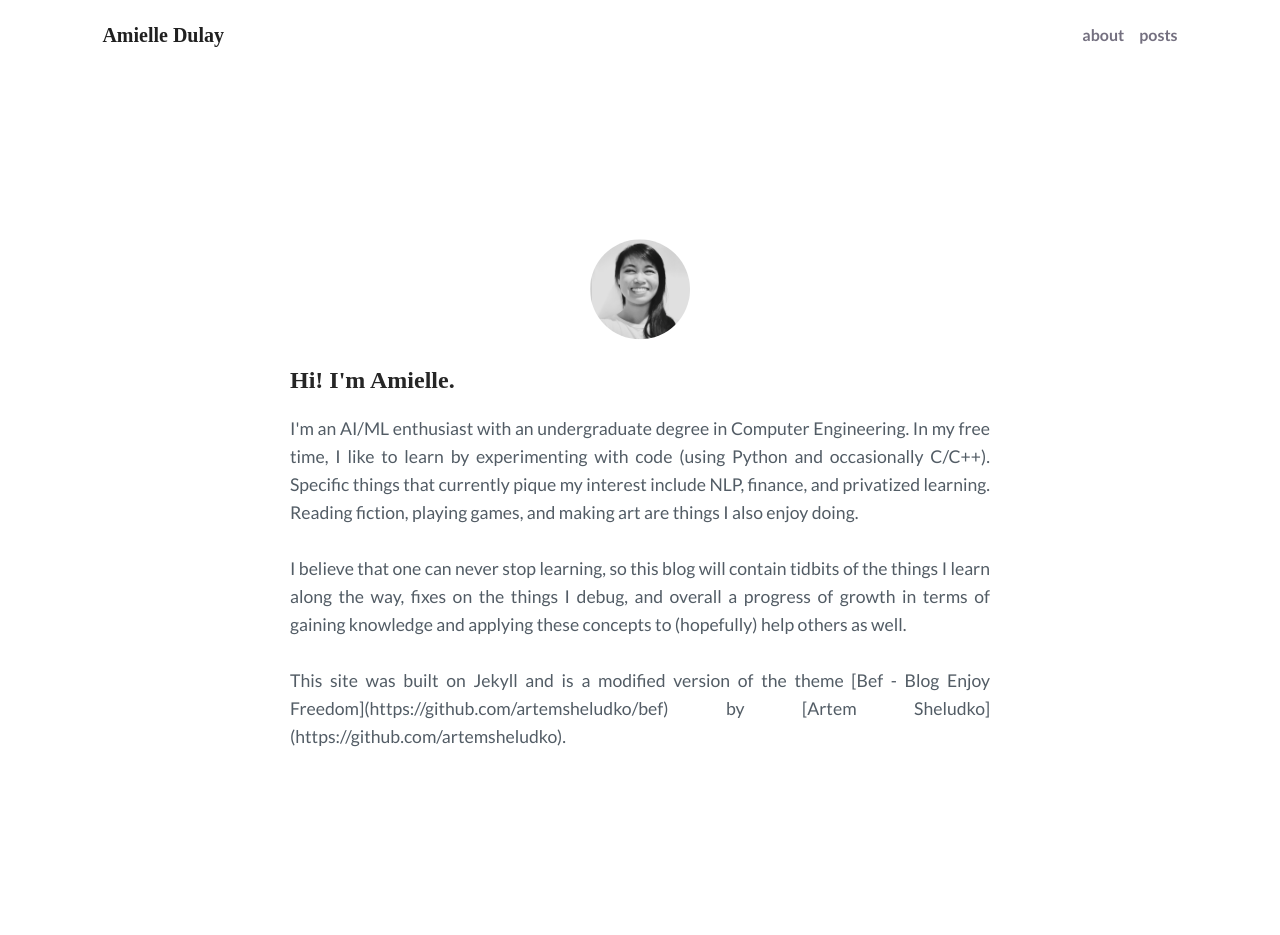
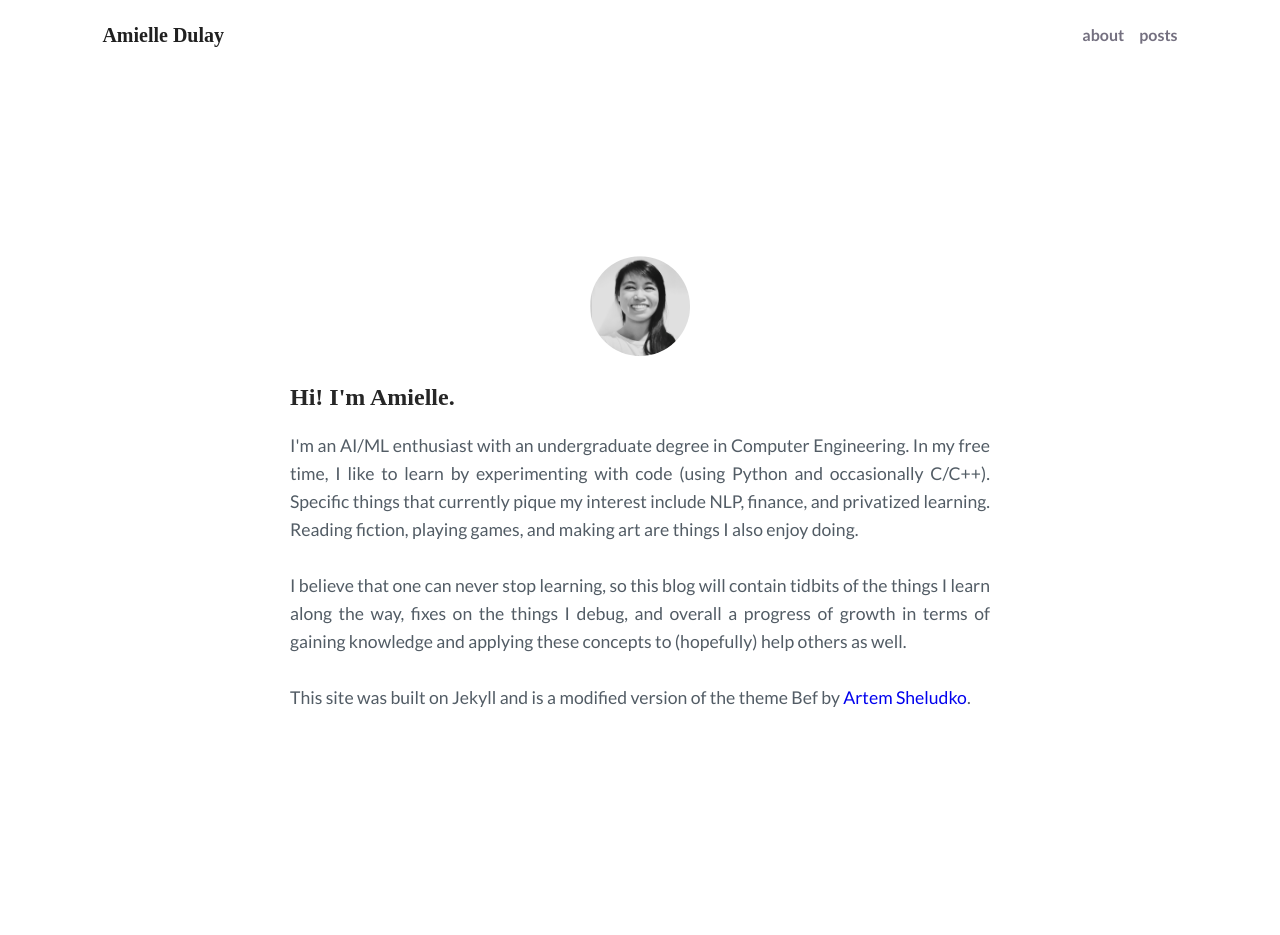
Before and after one commit to amielle/amielle.github.io, a Jekyll site: the page built from _pages/about.html, in a window 1280 px wide. Built offline with Jekyll 4.4.1, drawn with Linux system fonts in a browser that asks for light colours; after the commit the page ends 900 px from its top, so only the background shows below that.

Commit message:
Update _config.yml

```diff
--- a/_config.yml
+++ b/_config.yml
@@ -19,7 +19,7 @@ about-author: I'm an AI/ML enthusiast with an undergraduate degree in Computer E
               <br/><br/>
               I believe that one can never stop learning, so this blog will contain tidbits of the things I learn along the way, fixes on the things I debug, and overall a progress of growth
               in terms of gaining knowledge and applying these concepts to (hopefully) help others as well.<br/><br/>
-              This site was built on Jekyll and is a modified version of the theme [Bef - Blog Enjoy Freedom](https://github.com/artemsheludko/bef) by [Artem Sheludko](https://github.com/artemsheludko).
+              This site was built on Jekyll and is a modified version of the theme Bef by <a href="https://github.com/artemsheludko" style="text-decoration:none;">Artem Sheludko</a>.
               # about author
 email: dulay.amielle@gmail.com # your email
 phone: (+63) 966 270 9161 # your pnone number
```
